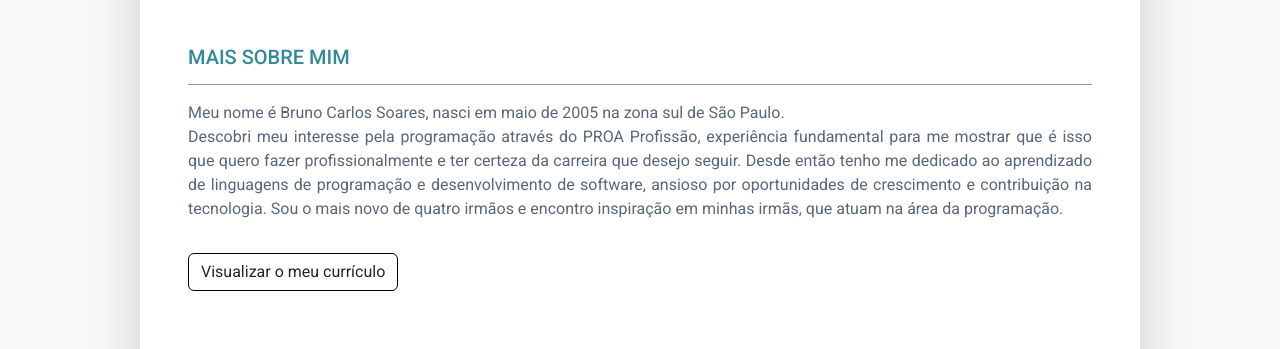
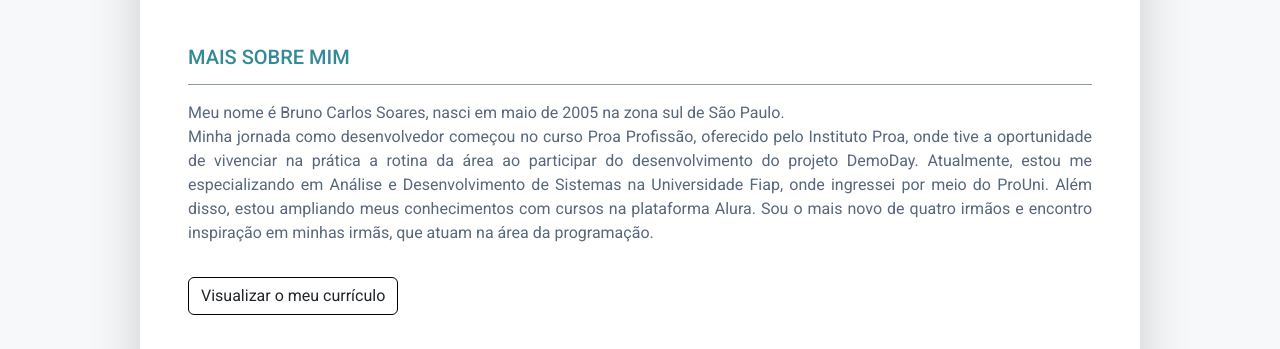
Before and after one commit to BrunoCSoares/MapaDeCarreira, a plain HTML site: page index.html in a window 1280 px wide. Shown: the part 253-602 px from the top of the page. Drawn offline with Linux system fonts and the light colour scheme.

Commit message:
Update index.html

```diff
--- a/index.html
+++ b/index.html
@@ -73,8 +73,7 @@
 					<div class="resume-section-content">
 						<p class="mb-0">
 							Meu nome é Bruno Carlos Soares, nasci em maio de 2005 na zona sul de São Paulo.<br/>
-							Descobri meu interesse pela programação através do PROA Profissão, experiência fundamental para me mostrar que é isso que quero fazer profissionalmente e ter certeza da carreira que desejo seguir.
-							Desde então tenho me dedicado ao aprendizado de linguagens de programação e desenvolvimento de software, ansioso por oportunidades de crescimento e contribuição na tecnologia.
+							Minha jornada como desenvolvedor começou no curso Proa Profissão, oferecido pelo Instituto Proa, onde tive a oportunidade de vivenciar na prática a rotina da área ao participar do desenvolvimento do projeto DemoDay. Atualmente, estou me especializando em Análise e Desenvolvimento de Sistemas na Universidade Fiap, onde ingressei por meio do ProUni. Além disso, estou ampliando meus conhecimentos com cursos na plataforma Alura.
 							Sou o mais novo de quatro irmãos e encontro inspiração em minhas irmãs, que atuam na área da programação.
 						</p>
 
```
